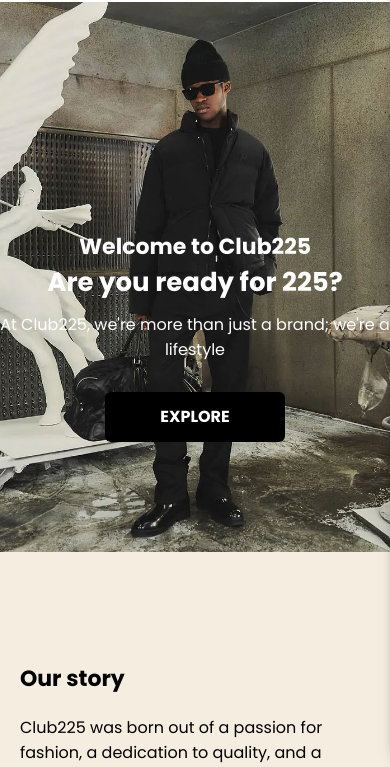
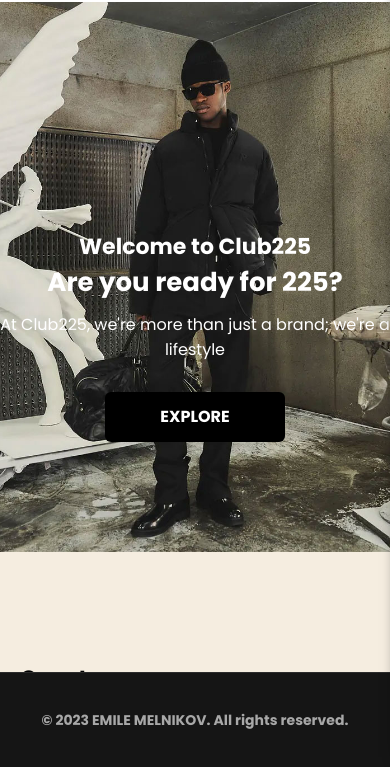
Before and after one commit to Kaziol69/Web-Expert-PE-WP1, a website: page html/index.html in a window 390 px wide. Shown: the part 77-844 px from the top of the page. Drawn offline with Linux system fonts and the light colour scheme.

Commit message:
Fixed footer on smaller devices

```diff
--- a/assets/css/main.css
+++ b/assets/css/main.css
@@ -496,6 +496,13 @@
   .cart {
     height: 850px;
   }
+  footer p {
+    font-size: 14px;
+    line-height: 1.6;
+    position: fixed;
+    bottom: 0;
+    width: 100%;
+  }
 }
 @media only screen and (max-width: 991px) {
   h2 {
@@ -597,6 +604,13 @@
     width: 60px;
     line-height: 60px;
     margin-bottom: 10px;
+  }
+  footer p {
+    font-size: 14px;
+    line-height: 1.6;
+    position: fixed;
+    bottom: 0;
+    width: 100%;
   }
 }
 @media only screen and (max-width: 767px) {
@@ -803,6 +817,13 @@
     padding: 0px 20px;
     padding-top: 100px;
     text-align: center;
+  }
+  footer p {
+    font-size: 14px;
+    line-height: 1.6;
+    position: fixed;
+    bottom: 0;
+    width: 100%;
   }
 }
 @media only screen and (max-width: 575px) {
@@ -1017,6 +1038,9 @@
   footer p {
     font-size: 14px;
     line-height: 1.6;
+    position: fixed;
+    bottom: 0;
+    width: 100%;
   }
 }
 
```
Also changed, not shown: 1 other file.
